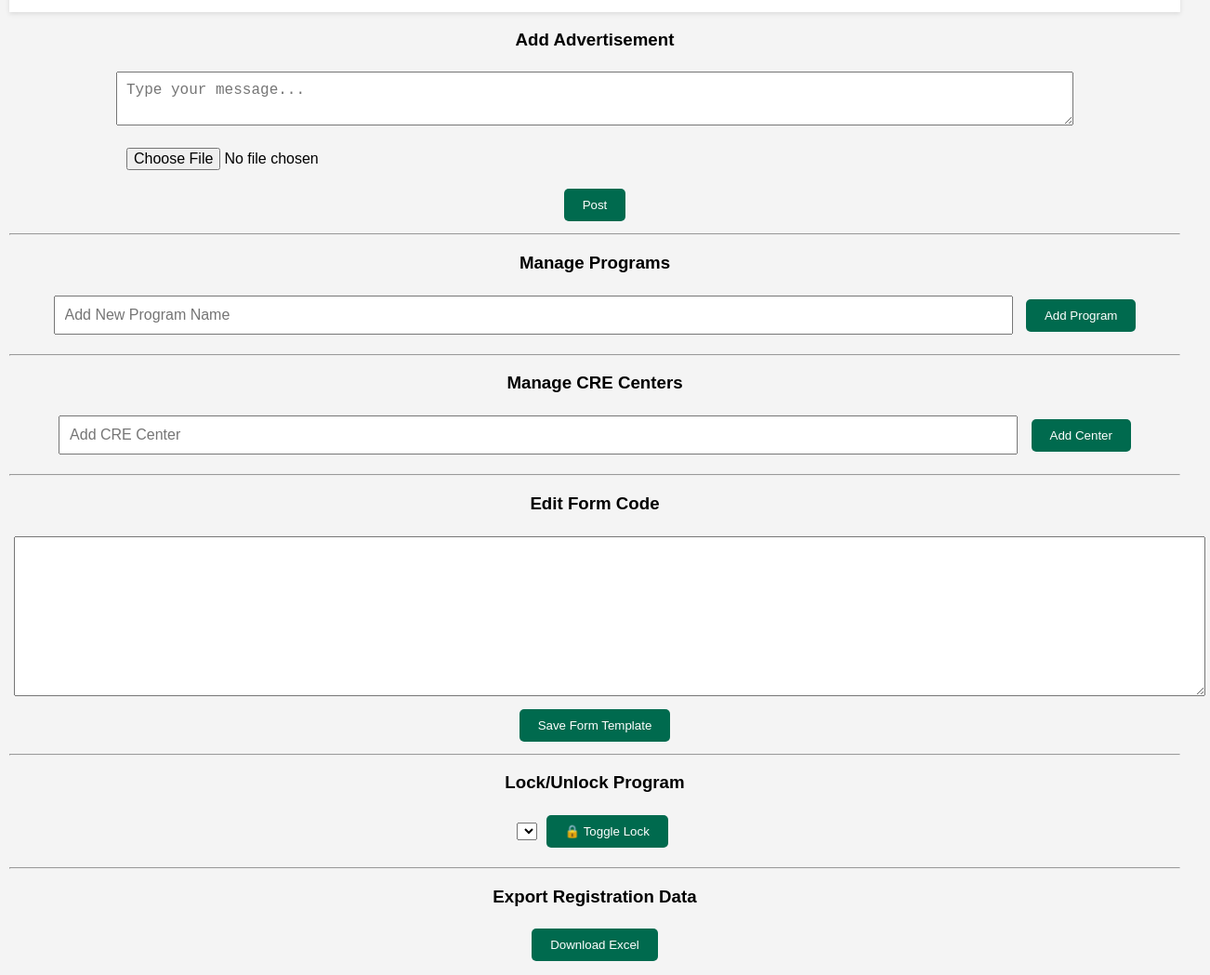
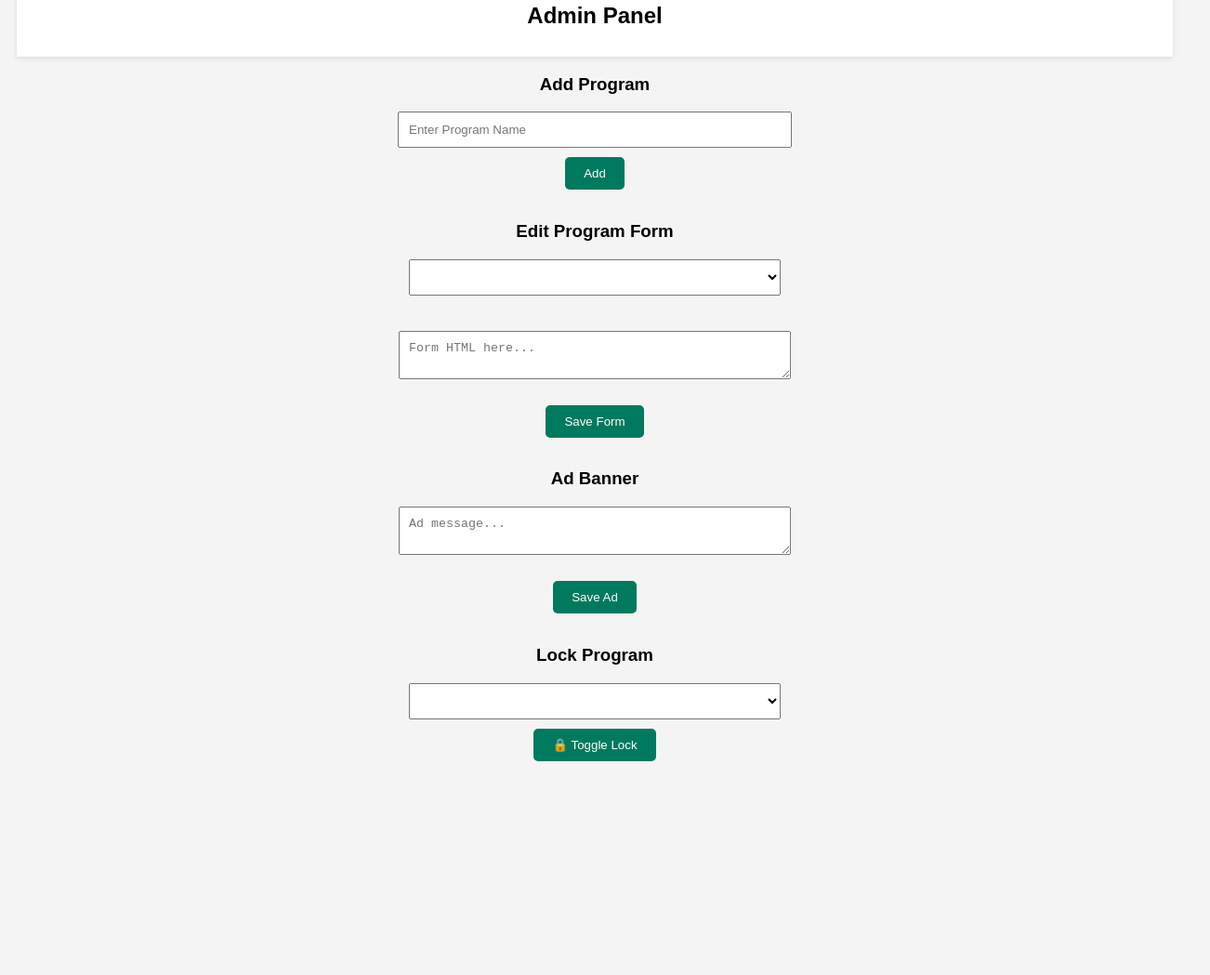
Before and after one commit to wisdomwdr/reg, a plain HTML site: page admin.html in a window 1280 px wide. Shown: the part 169-1218 px from the top of the page at 93% size, 1302 px wide, since content can reach past the window. After the commit the page ends 1037 px from the top, so only its background shows below. Drawn offline with Linux system fonts and the light colour scheme.

Commit message:
Add files via upload

```diff
--- a/admin.css
+++ b/admin.css
@@ -1,35 +1,32 @@
 body {
-  margin: 0;
-  font-family: Arial, sans-serif;
-  background: #f4f4f4;
+  font-family: Arial;
   padding: 10px;
   text-align: center;
+  background: #f4f4f4;
 }
 header {
   background: white;
-  padding: 15px;
+  padding: 10px;
   box-shadow: 0 2px 5px rgba(0,0,0,0.1);
 }
 #main-logo {
-  height: 70px;
+  width: 100px;
+  margin: 10px auto;
 }
-textarea, input {
-  width: 80%;
-  margin: 5px;
+textarea, input, select {
+  width: 90%;
+  max-width: 400px;
   padding: 10px;
-  font-size: 16px;
+  margin: 10px auto;
+  display: block;
 }
 button {
   padding: 10px 20px;
-  background: #006a4e;
+  background: #007a5e;
   color: white;
   border: none;
-  margin: 5px;
   border-radius: 5px;
-  cursor: pointer;
-}
-button:hover {
-  background: #004d37;
+  margin-bottom: 15px;
 }
 ul {
   list-style: none;
@@ -39,11 +36,8 @@ ul li {
   background: #fff;
   margin: 5px auto;
   padding: 8px;
-  width: 80%;
+  width: 90%;
+  max-width: 400px;
   border: 1px solid #ccc;
   border-radius: 5px;
 }
-#preview img, #preview video {
-  max-width: 80%;
-  margin-top: 10px;
-}
--- a/admin.html
+++ b/admin.html
@@ -3,7 +3,7 @@
 <head>
   <meta charset="UTF-8" />
   <meta name="viewport" content="width=device-width, initial-scale=1.0" />
-  <title>Admin Panel - Full</title>
+  <title>Admin Panel</title>
   <link rel="stylesheet" href="admin.css" />
   <script defer src="admin.js"></script>
 </head>
@@ -13,54 +13,31 @@
     <h2>Admin Panel</h2>
   </header>
 
-  <section id="ads">
-    <h3>Add Advertisement</h3>
-    <textarea id="adMessage" placeholder="Type your message..."></textarea><br>
-    <input type="file" id="adMedia" accept="image/*,video/*"><br>
-    <button onclick="postAd()">Post</button>
-    <div id="preview"></div>
-  </section>
-
-  <hr>
-
-  <section id="programs">
-    <h3>Manage Programs</h3>
-    <input id="newProgram" placeholder="Add New Program Name" />
-    <button onclick="addProgram()">Add Program</button>
+  <section>
+    <h3>Add Program</h3>
+    <input type="text" id="programName" placeholder="Enter Program Name" />
+    <button onclick="addProgram()">Add</button>
     <ul id="programList"></ul>
   </section>
 
-  <hr>
-
-  <section id="centers">
-    <h3>Manage CRE Centers</h3>
-    <input id="newCenter" placeholder="Add CRE Center" />
-    <button onclick="addCenter()">Add Center</button>
-    <ul id="centerList"></ul>
+  <section>
+    <h3>Edit Program Form</h3>
+    <select id="programSelect" onchange="loadForm()"></select><br>
+    <textarea id="formEditor" placeholder="Form HTML here..."></textarea><br>
+    <button onclick="saveForm()">Save Form</button>
   </section>
 
-  <hr>
-
-  <section id="forms">
-    <h3>Edit Form Code</h3>
-    <textarea id="formCode" style="width:100%;height:150px;"></textarea><br>
-    <button onclick="saveForm()">Save Form Template</button>
+  <section>
+    <h3>Ad Banner</h3>
+    <textarea id="adText" placeholder="Ad message..."></textarea><br>
+    <button onclick="saveAd()">Save Ad</button>
   </section>
 
-  <hr>
-
-  <section id="lock">
-    <h3>Lock/Unlock Program</h3>
-    <select id="lockSelect"></select>
-    <button onclick="toggleProgramLock()">🔒 Toggle Lock</button>
+  <section>
+    <h3>Lock Program</h3>
+    <select id="lockSelect" onchange="showLockStatus()"></select>
+    <button onclick="toggleLock()">🔒 Toggle Lock</button>
     <p id="lockStatus"></p>
-  </section>
-
-  <hr>
-
-  <section id="excel">
-    <h3>Export Registration Data</h3>
-    <button onclick="downloadExcel()">Download Excel</button>
   </section>
 </body>
 </html>
--- a/admin.js
+++ b/admin.js
@@ -1,98 +1,60 @@
-// Advertisement
-function postAd() {
-  const msg = document.getElementById("adMessage").value;
-  const file = document.getElementById("adMedia").files[0];
-  let preview = document.getElementById("preview");
-  preview.innerHTML = `<h4>${msg}</h4>`;
-  if (file) {
-    const url = URL.createObjectURL(file);
-    if (file.type.startsWith("image")) {
-      preview.innerHTML += `<img src="\${url}" width="200">`;
-    } else if (file.type.startsWith("video")) {
-      preview.innerHTML += `<video src="\${url}" controls width="250"></video>`;
-    }
-  }
-}
-
-// Programs
 function addProgram() {
-  const val = document.getElementById("newProgram").value.trim();
-  if (!val) return;
+  const name = document.getElementById("programName").value.trim();
+  if (!name) return;
   let programs = JSON.parse(localStorage.getItem("programs") || "[]");
-  programs.push(val);
+  if (!programs.includes(name)) programs.push(name);
   localStorage.setItem("programs", JSON.stringify(programs));
   renderPrograms();
 }
+
 function renderPrograms() {
   const list = document.getElementById("programList");
-  const select = document.getElementById("lockSelect");
+  const select = document.getElementById("programSelect");
+  const lockSelect = document.getElementById("lockSelect");
   list.innerHTML = "";
   select.innerHTML = "";
+  lockSelect.innerHTML = "";
   const programs = JSON.parse(localStorage.getItem("programs") || "[]");
   programs.forEach(p => {
-    const li = document.createElement("li");
-    li.textContent = p;
-    list.appendChild(li);
-    const opt = document.createElement("option");
-    opt.value = opt.textContent = p;
-    select.appendChild(opt);
+    list.innerHTML += `<li>${p}</li>`;
+    select.innerHTML += `<option value="${p}">${p}</option>`;
+    lockSelect.innerHTML += `<option value="${p}">${p}</option>`;
   });
 }
 
-// Centers
-function addCenter() {
-  const val = document.getElementById("newCenter").value.trim();
-  if (!val) return;
-  let centers = JSON.parse(localStorage.getItem("centers") || "[]");
-  centers.push(val);
-  localStorage.setItem("centers", JSON.stringify(centers));
-  renderCenters();
-}
-function renderCenters() {
-  const list = document.getElementById("centerList");
-  list.innerHTML = "";
-  const centers = JSON.parse(localStorage.getItem("centers") || "[]");
-  centers.forEach(c => {
-    const li = document.createElement("li");
-    li.textContent = c;
-    list.appendChild(li);
-  });
-}
-
-// Form Save
 function saveForm() {
-  const code = document.getElementById("formCode").value;
-  localStorage.setItem("formTemplate", code);
+  const prog = document.getElementById("programSelect").value;
+  const code = document.getElementById("formEditor").value;
+  let forms = JSON.parse(localStorage.getItem("forms") || "{}");
+  forms[prog] = code;
+  localStorage.setItem("forms", JSON.stringify(forms));
   alert("Form saved!");
 }
 
-// Lock/Unlock
-function toggleProgramLock() {
+function loadForm() {
+  const prog = document.getElementById("programSelect").value;
+  let forms = JSON.parse(localStorage.getItem("forms") || "{}");
+  document.getElementById("formEditor").value = forms[prog] || "";
+}
+
+function saveAd() {
+  const msg = document.getElementById("adText").value;
+  localStorage.setItem("adText", msg);
+  alert("Ad saved!");
+}
+
+function toggleLock() {
   const prog = document.getElementById("lockSelect").value;
-  let lock = JSON.parse(localStorage.getItem("lockedPrograms") || "{}");
+  let lock = JSON.parse(localStorage.getItem("locked") || "{}");
   lock[prog] = !lock[prog];
-  localStorage.setItem("lockedPrograms", JSON.stringify(lock));
+  localStorage.setItem("locked", JSON.stringify(lock));
+  showLockStatus();
+}
+
+function showLockStatus() {
+  const prog = document.getElementById("lockSelect").value;
+  let lock = JSON.parse(localStorage.getItem("locked") || "{}");
   document.getElementById("lockStatus").innerText = lock[prog] ? "Locked" : "Unlocked";
 }
 
-// Excel export (dummy)
-function downloadExcel() {
-  let data = [
-    { name: "Aliya", age: 15, phone: "99999", place: "Town" },
-    { name: "Rahul", age: 14, phone: "88888", place: "City" }
-  ];
-  let csv = "Name,Age,Phone,Place\n";
-  data.forEach(d => {
-    csv += `${d.name},${d.age},${d.phone},${d.place}\n`;
-  });
-  const blob = new Blob([csv], { type: "text/csv" });
-  const a = document.createElement("a");
-  a.href = URL.createObjectURL(blob);
-  a.download = "registrations.csv";
-  a.click();
-}
-
-window.onload = function() {
-  renderPrograms();
-  renderCenters();
-};
+window.onload = renderPrograms;
```
